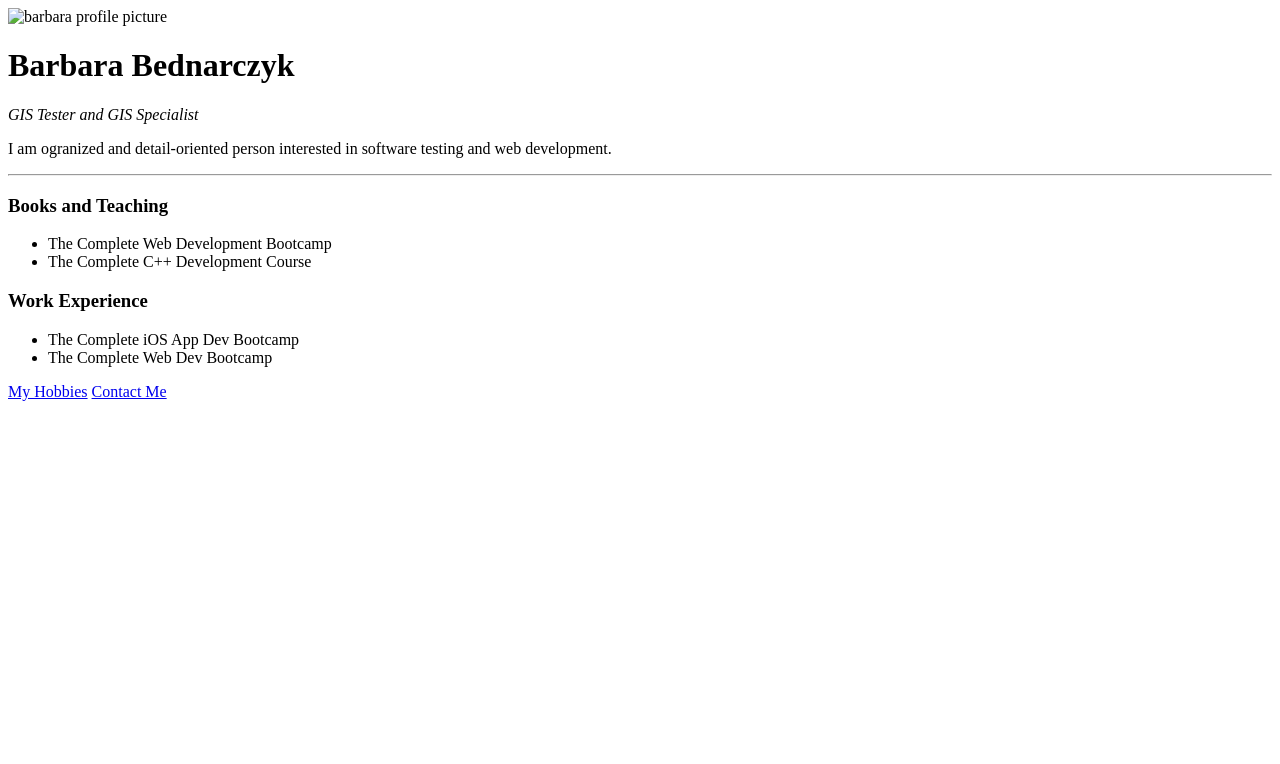
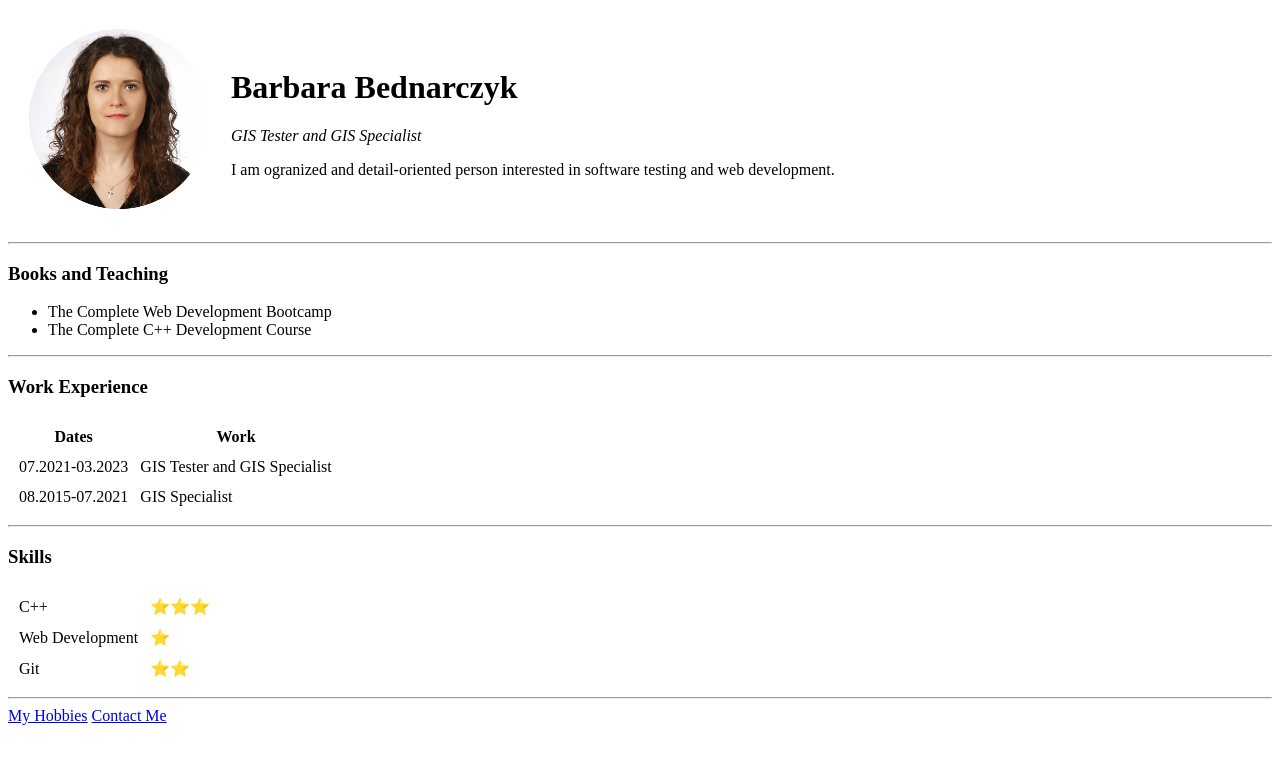
Before and after one commit to Basia233/CV, a plain HTML site: page index.html in a window 1280 px wide. Drawn offline with Linux system fonts and the light colour scheme.

Commit message:
Added 'contact me' page, hobbies page and photo

```diff
--- a/index.html
+++ b/index.html
@@ -10,22 +10,59 @@
     </head>
 
     <body>
-
-        <img src="images/barbara.jpg" alt="barbara profile picture">
-        <h1>Barbara Bednarczyk</h1>
-        <p><em>GIS Tester and GIS Specialist</em></p>
-        <p>I am ogranized and detail-oriented person interested in software testing and web development.</p>
+        <table cellspacing="20">
+            <tr>
+                <td><img src="images/barbara.png" alt="barbara profile picture"></td>
+                <td><h1>Barbara Bednarczyk</h1>
+                    <p><em>GIS Tester and GIS Specialist</em></p>
+                    <p>I am ogranized and detail-oriented person interested in software testing and web development.</p></td>
+            </tr>
+        </table>
         <hr>
         <h3>Books and Teaching</h3>
         <ul>
             <li>The Complete Web Development Bootcamp</li>
             <li>The Complete C++ Development Course</li>
         </ul>
+        <hr>
         <h3>Work Experience</h3>
-        <ul>
-            <li>The Complete iOS App Dev Bootcamp</li>
-            <li>The Complete Web Dev Bootcamp</li>
-        </ul>
+        <table cellspacing="10">
+            <thead>
+                <tr>
+                    <th>Dates</th>
+                    <th>Work</th>
+                </tr>
+            </thead>
+            <tbody>
+                <tr>
+                    <td>07.2021-03.2023</td>
+                    <td>GIS Tester and GIS Specialist</td>
+                </tr>
+                <tr>
+                    <td>08.2015-07.2021</td>
+                    <td>GIS Specialist</td>
+                </tr>
+            </tbody>
+        </table>
+        <hr>
+        <h3>Skills</h3>
+        <table cellspacing="10">
+            <tbody>
+                <tr>
+                    <td>C++</td>
+                    <td>⭐⭐⭐</td>
+                </tr>
+                <tr>
+                    <td>Web Development</td>
+                    <td>⭐</td>
+                </tr>
+                <tr>
+                    <td>Git</td>
+                    <td>⭐⭐</td>
+                </tr>
+            </tbody>
+        </table>
+        <hr>
         <a href="hobbies.html">My Hobbies</a>
         <a href="contact-me.html">Contact Me</a>
 
```
Also changed, not shown: contact-me.html (added, +25 -0 lines), hobbies.html (added, +17 -0 lines), images/barbara.png (added).
